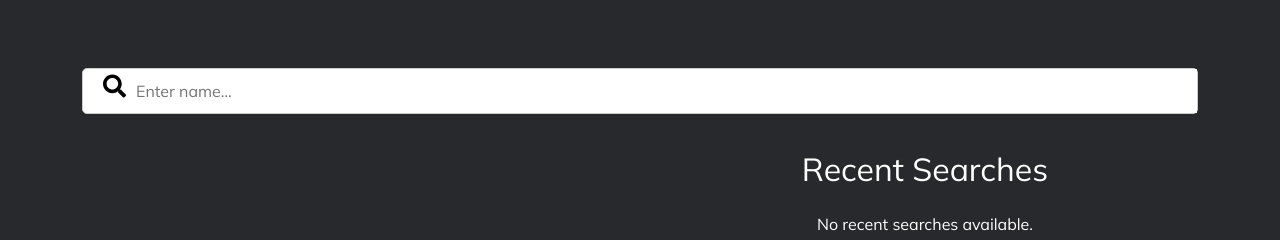
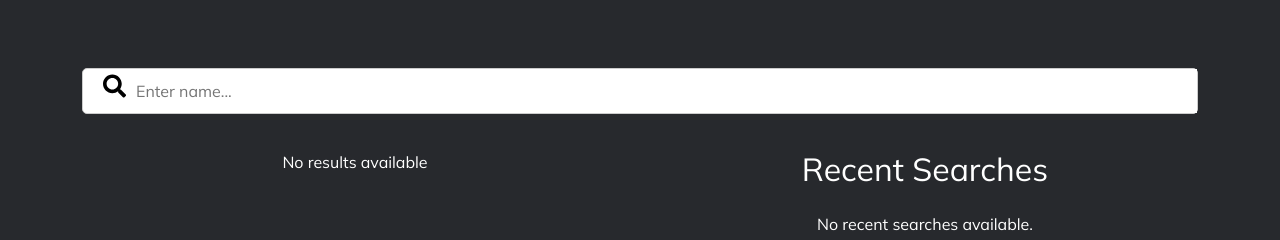
Before and after one commit to krys2fa/search-app, a React (Create React App) app: page / in a window 1280 px wide. Shown: the top 240 px of the page. Built offline with nearby package versions, Linux system fonts and the light colour scheme.

Commit message:
Add message for the case of no results

```diff
--- a/src/containers/SearchResults/SearchResults.jsx
+++ b/src/containers/SearchResults/SearchResults.jsx
@@ -21,10 +21,11 @@ const SearchResults = ({ searchTerm }) => {
 
   return (
     <div>
-      <ul className="list-group">
-        {searchTerm.trim().length > 0 &&
-          searchResults &&
-          searchResults.map((result) => (
+      {searchTerm.trim().length > 0 &&
+      searchResults &&
+      searchResults.length > 0 ? (
+        <ul className="list-group">
+          {searchResults.map((result) => (
             <SearchResultItem
               key={result.ggId}
               result={result}
@@ -33,7 +34,10 @@ const SearchResults = ({ searchTerm }) => {
               addFavoriteItem={addFavoriteItem}
             />
           ))}
-      </ul>
+        </ul>
+      ) : (
+        <p className="text-center">No results available</p>
+      )}
     </div>
   );
 };
```
